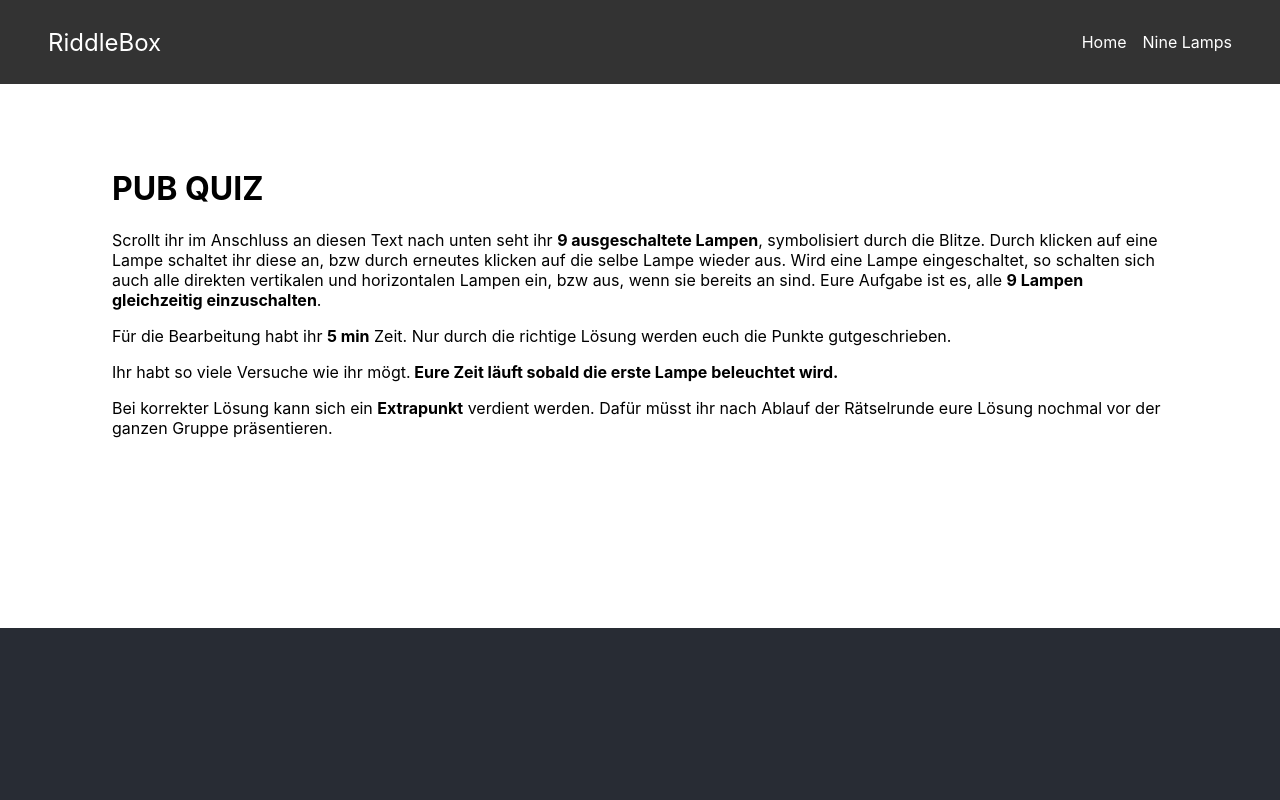
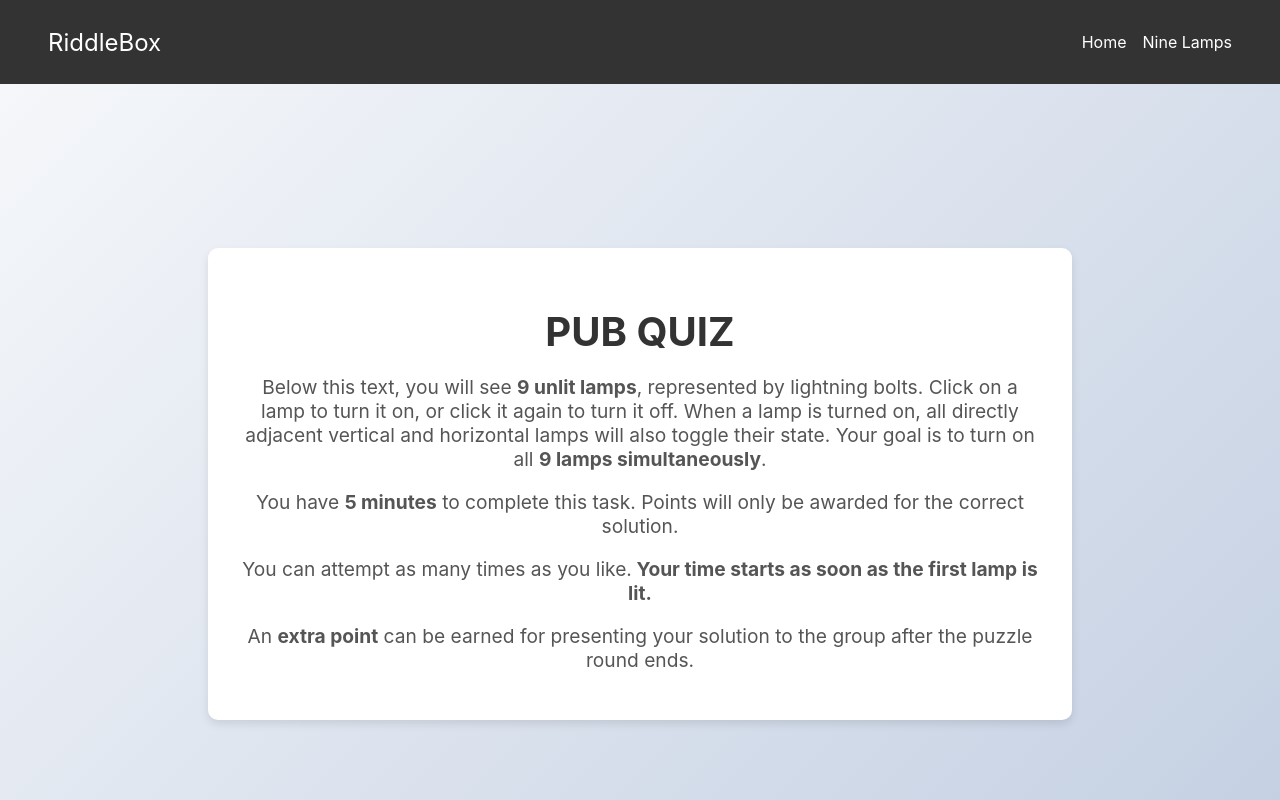
Before and after one commit to zumpious/riddle-box, a React (Create React App) app: page /nine-lamps in a window 1280 px wide. Shown: the top 800 px of the page. Built offline with nearby package versions, Linux system fonts and the light colour scheme; the HTML template or start-up script is replaced by a standard one.

Commit message:
Refactor nine lamps

```diff
--- a/src/games/nine_lamps/Header.css
+++ b/src/games/nine_lamps/Header.css
@@ -1,10 +1,24 @@
 .header {
-    padding-left: 1rem;
-    padding-right: 1rem;
     min-height: 60vh;
-    padding-top: 4rem;
 }
 
 .ruleset {
-    padding-bottom: 1rem;
+    background: white;
+    padding: 2rem;
+    border-radius: 10px;
+    box-shadow: 0 4px 8px rgba(0, 0, 0, 0.1);
+    max-width: 800px;
+    margin: 0 auto;
 }
+
+.ruleset h1 {
+    font-size: 2.5rem;
+    margin-bottom: 1rem;
+    color: #333;
+}
+
+.ruleset p {
+    font-size: 1.2rem;
+    margin-bottom: 1rem;
+    color: #555;
+}
--- a/src/games/nine_lamps/Header.jsx
+++ b/src/games/nine_lamps/Header.jsx
@@ -2,27 +2,24 @@ import './Header.css';
 
 export function Header() {
   return (
-    <div className='container'>
-      <div className="heading">
+    <div className='homepage'>
+      <div className='ruleset'>
         <h1> PUB QUIZ </h1>
-      </div>
-      <div className="ruleset">
         <p>
-          Scrollt ihr im Anschluss an diesen Text nach unten seht ihr <span className="bold">9 ausgeschaltete Lampen</span>, symbolisiert durch die Blitze.
-          Durch klicken auf eine Lampe schaltet ihr diese an, bzw durch erneutes klicken auf die selbe Lampe wieder aus.
-          Wird eine Lampe eingeschaltet, so schalten sich auch alle direkten vertikalen und horizontalen Lampen ein, bzw aus, wenn sie bereits an sind.
-          Eure Aufgabe ist es, alle <span className="bold"> 9 Lampen gleichzeitig einzuschalten</span>.
+          Below this text, you will see <span className="bold">9 unlit lamps</span>, represented by lightning bolts.
+          Click on a lamp to turn it on, or click it again to turn it off.
+          When a lamp is turned on, all directly adjacent vertical and horizontal lamps will also toggle their state.
+          Your goal is to turn on all <span className="bold">9 lamps simultaneously</span>.
         </p>
         <p>
-          Für die Bearbeitung habt ihr <span className="bold">5 min</span> Zeit. Nur durch die richtige Lösung werden euch die Punkte gutgeschrieben.
+          You have <span className="bold">5 minutes</span> to complete this task. Points will only be awarded for the correct solution.
         </p>
         <p>
-          Ihr habt so viele Versuche wie ihr mögt.
-          <span className="bold"> Eure Zeit läuft sobald die erste Lampe beleuchtet wird.</span>
+          You can attempt as many times as you like.
+          <span className="bold"> Your time starts as soon as the first lamp is lit.</span>
         </p>
         <p>
-          Bei korrekter Lösung kann sich ein <span className="bold">Extrapunkt</span> verdient werden.
-          Dafür müsst ihr nach Ablauf der Rätselrunde eure Lösung nochmal vor der ganzen Gruppe präsentieren.
+          An <span className="bold">extra point</span> can be earned for presenting your solution to the group after the puzzle round ends.
         </p>
       </div>
     </div>
--- a/src/games/nine_lamps/NineLamps.jsx
+++ b/src/games/nine_lamps/NineLamps.jsx
@@ -145,7 +145,7 @@ const NineLamps = () => {
             {renderButton(8)}
           </div>
           <div className="reset">
-            <button onClick={resetLampStates}>Zurücksetzen</button>
+            <button onClick={resetLampStates}>Reset</button>
           </div>
         </div>
       </div>
```
